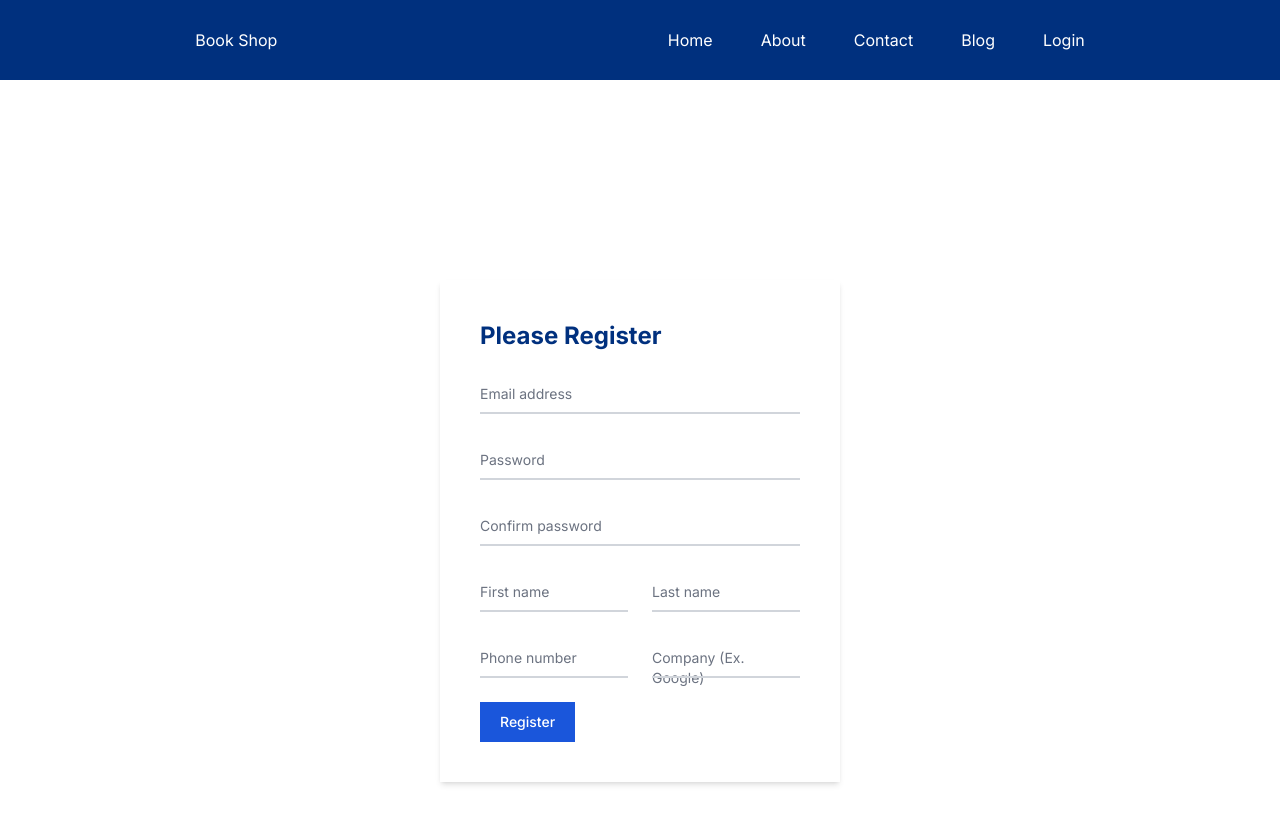
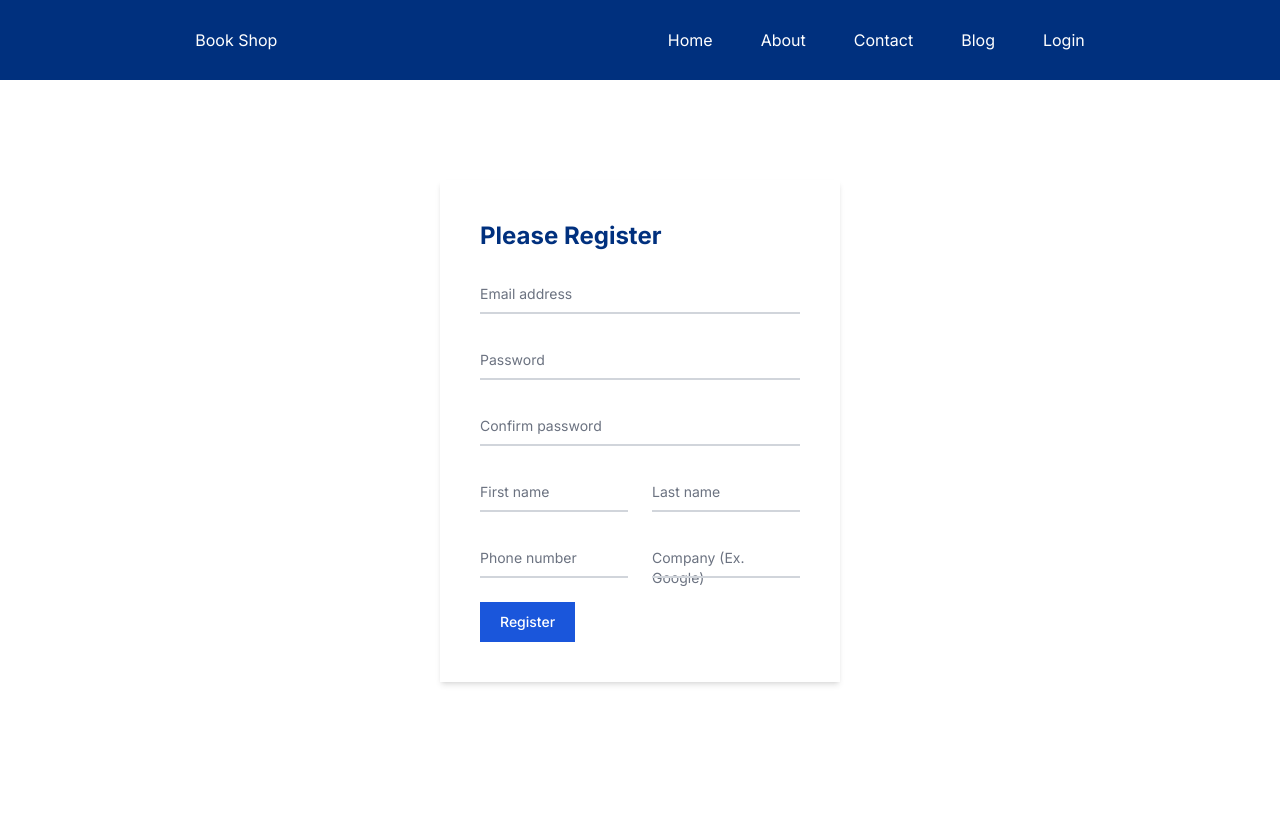
Before and after one commit to anupamapan9/book-hut-client, a React (Create React App) app: page /register in a window 1280 px wide. Shown: the top 824 px of the page. After the commit the page ends 800 px from the top, so only its background shows below. Built offline with nearby package versions, Linux system fonts and the light colour scheme; no server answers.

Commit message:
register function done

```diff
--- a/package.json
+++ b/package.json
@@ -11,6 +11,7 @@
     "react": "^18.1.0",
     "react-dom": "^18.1.0",
     "react-firebase-hooks": "^5.0.3",
+    "react-hot-toast": "^2.2.0",
     "react-icons": "^4.3.1",
     "react-router-dom": "^6.3.0",
     "react-scripts": "5.0.1",
--- a/src/App.js
+++ b/src/App.js
@@ -1,14 +1,16 @@
-import logo from './logo.svg';
 import './App.css';
 import Header from './Pages/Home/sheared/Header/Header';
 import { Route, Routes } from 'react-router-dom';
 import Home from './Pages/Home/Home/Home';
 import Login from './Pages/Login/Login';
 import Register from './Pages/Register/Register';
+import { Toaster } from 'react-hot-toast';
 
 function App() {
   return (
     <div>
+      <Toaster
+        position="bottom-center" />
       <Header></Header>
 
       <Routes>
--- a/src/Pages/Home/sheared/Header/Header.js
+++ b/src/Pages/Home/sheared/Header/Header.js
@@ -1,6 +1,10 @@
 import React, { useState } from 'react';
+import { useAuthState } from 'react-firebase-hooks/auth';
 import { Link } from 'react-router-dom';
+import auth from '../../../../firebase.init';
+import { signOut } from 'firebase/auth';
 import './Header.css'
+import toast from 'react-hot-toast';
 const Header = () => {
     const [navActive, setNavActive] = useState("nav-menu")
     const [toggleIcon, setToggleIcon] = useState('nav-toggler')
@@ -13,6 +17,10 @@ const Header = () => {
             ? setToggleIcon('nav-toggler toggle') :
             setToggleIcon('nav-toggler')
     }
+    const [user, loading, error] = useAuthState(auth);
+    if (error) {
+        toast.error(error.message)
+    }
     return (
         <nav className='nav sticky top-0'>
             <Link to="/" className='nav_brand'>
@@ -23,7 +31,12 @@ const Header = () => {
                 <li className='nav-link'><Link to='#'>About</Link></li>
                 <li className='nav-link'><Link to='#'>Contact</Link></li>
                 <li className='nav-link'><Link to='#'>Blog</Link></li>
-                <li className='nav-link'><Link to='/login'>Login</Link></li>
+                {
+                    !user ? <li className='nav-link'><Link to='/login'>Login</Link></li>
+                        : <button onClick={() => signOut(auth)}>Logout</button>
+                }
+
+
             </ul>
             <div onClick={navToggler} className={toggleIcon}>
                 <div className='line1'></div>
--- a/src/Pages/Register/Register.js
+++ b/src/Pages/Register/Register.js
@@ -1,40 +1,65 @@
 import React from 'react';
+import toast from 'react-hot-toast';
+import { useCreateUserWithEmailAndPassword } from 'react-firebase-hooks/auth';
+import auth from '../../firebase.init';
+const Register = () => {
 
-const Register = () => {
+    const [
+        createUserWithEmailAndPassword,
+        user,
+        loading,
+        error,
+    ] = useCreateUserWithEmailAndPassword(auth);
+    const handelCreateUser = e => {
+        e.preventDefault();
+        const email = e.target.email.value;
+        const password = e.target.password.value;
+        const confirmPassword = e.target.confirmPassword.value;
+        if (password === confirmPassword) {
+            createUserWithEmailAndPassword(email, password);
+
+        } else {
+            toast.error('Password Did Not Match')
+        }
+        if (error) {
+            toast.error(error.message)
+        }
+    }
     return (
-        <div className='w-[300px] md:w-[400px] mx-auto my-[200px]'>
+        <div className='w-[300px] md:w-[400px] mx-auto my-[100px]'>
 
-            <form className='shadow-md p-10' autoComplete='off'>
+
+            <form onSubmit={handelCreateUser} className='shadow-md p-10' autoComplete='off'>
                 <h1 className='mb-5 text-[#00307E] font-bold text-2xl'>Please Register</h1>
                 <div className="relative z-0 w-full mb-6 group">
-                    <input type="email" name="floating_email" className="block py-2.5 px-0 w-full text-sm text-gray-900 bg-transparent border-0 border-b-2 border-gray-300 appearance-none dark:text-white dark:border-gray-600 dark:focus:border-blue-500 focus:outline-none focus:ring-0 focus:border-blue-600 peer" placeholder=" " required />
+                    <input type="email" name="email" className="block py-2.5 px-0 w-full text-sm text-gray-900 bg-transparent border-0 border-b-2 border-gray-300 appearance-none dark:text-white dark:border-gray-600 dark:focus:border-blue-500 focus:outline-none focus:ring-0 focus:border-blue-600 peer" placeholder=" " required />
                     <label htmlFor="floating_email" className="peer-focus:font-medium absolute text-sm text-gray-500 dark:text-gray-400 duration-300 transform -translate-y-6 scale-75 top-3 -z-10 origin-[0] peer-focus:left-0 peer-focus:text-blue-600 peer-focus:dark:text-blue-500 peer-placeholder-shown:scale-100 peer-placeholder-shown:translate-y-0 peer-focus:scale-75 peer-focus:-translate-y-6">Email address</label>
                 </div>
                 <div className="relative z-0 w-full mb-6 group">
-                    <input type="password" name="floating_password" id="floating_password" className="block py-2.5 px-0 w-full text-sm text-gray-900 bg-transparent border-0 border-b-2 border-gray-300 appearance-none dark:text-white dark:border-gray-600 dark:focus:border-blue-500 focus:outline-none focus:ring-0 focus:border-blue-600 peer" placeholder=" " required />
+                    <input type="password" name="password" id="floating_password" className="block py-2.5 px-0 w-full text-sm text-gray-900 bg-transparent border-0 border-b-2 border-gray-300 appearance-none dark:text-white dark:border-gray-600 dark:focus:border-blue-500 focus:outline-none focus:ring-0 focus:border-blue-600 peer" placeholder=" " required />
                     <label htmlFor="floating_password" className="peer-focus:font-medium absolute text-sm text-gray-500 dark:text-gray-400 duration-300 transform -translate-y-6 scale-75 top-3 -z-10 origin-[0] peer-focus:left-0 peer-focus:text-blue-600 peer-focus:dark:text-blue-500 peer-placeholder-shown:scale-100 peer-placeholder-shown:translate-y-0 peer-focus:scale-75 peer-focus:-translate-y-6">Password</label>
                 </div>
                 <div className="relative z-0 w-full mb-6 group">
-                    <input type="password" name="repeat_password" id="floating_repeat_password" className="block py-2.5 px-0 w-full text-sm text-gray-900 bg-transparent border-0 border-b-2 border-gray-300 appearance-none dark:text-white dark:border-gray-600 dark:focus:border-blue-500 focus:outline-none focus:ring-0 focus:border-blue-600 peer" placeholder=" " required />
+                    <input type="password" name="confirmPassword" id="floating_repeat_password" className="block py-2.5 px-0 w-full text-sm text-gray-900 bg-transparent border-0 border-b-2 border-gray-300 appearance-none dark:text-white dark:border-gray-600 dark:focus:border-blue-500 focus:outline-none focus:ring-0 focus:border-blue-600 peer" placeholder=" " required />
                     <label htmlFor="floating_repeat_password" className="peer-focus:font-medium absolute text-sm text-gray-500 dark:text-gray-400 duration-300 transform -translate-y-6 scale-75 top-3 -z-10 origin-[0] peer-focus:left-0 peer-focus:text-blue-600 peer-focus:dark:text-blue-500 peer-placeholder-shown:scale-100 peer-placeholder-shown:translate-y-0 peer-focus:scale-75 peer-focus:-translate-y-6">Confirm password</label>
                 </div>
                 <div className="grid xl:grid-cols-2 xl:gap-6">
                     <div className="relative z-0 w-full mb-6 group">
-                        <input type="text" name="floating_first_name" id="floating_first_name" className="block py-2.5 px-0 w-full text-sm text-gray-900 bg-transparent border-0 border-b-2 border-gray-300 appearance-none dark:text-white dark:border-gray-600 dark:focus:border-blue-500 focus:outline-none focus:ring-0 focus:border-blue-600 peer" placeholder=" " required />
+                        <input type="text" name="floating_first_name" id="floating_first_name" className="block py-2.5 px-0 w-full text-sm text-gray-900 bg-transparent border-0 border-b-2 border-gray-300 appearance-none dark:text-white dark:border-gray-600 dark:focus:border-blue-500 focus:outline-none focus:ring-0 focus:border-blue-600 peer" placeholder=" " />
                         <label htmlFor="floating_first_name" className="peer-focus:font-medium absolute text-sm text-gray-500 dark:text-gray-400 duration-300 transform -translate-y-6 scale-75 top-3 -z-10 origin-[0] peer-focus:left-0 peer-focus:text-blue-600 peer-focus:dark:text-blue-500 peer-placeholder-shown:scale-100 peer-placeholder-shown:translate-y-0 peer-focus:scale-75 peer-focus:-translate-y-6">First name</label>
                     </div>
                     <div className="relative z-0 w-full mb-6 group">
-                        <input type="text" name="floating_last_name" id="floating_last_name" className="block py-2.5 px-0 w-full text-sm text-gray-900 bg-transparent border-0 border-b-2 border-gray-300 appearance-none dark:text-white dark:border-gray-600 dark:focus:border-blue-500 focus:outline-none focus:ring-0 focus:border-blue-600 peer" placeholder=" " required />
+                        <input type="text" name="floating_last_name" id="floating_last_name" className="block py-2.5 px-0 w-full text-sm text-gray-900 bg-transparent border-0 border-b-2 border-gray-300 appearance-none dark:text-white dark:border-gray-600 dark:focus:border-blue-500 focus:outline-none focus:ring-0 focus:border-blue-600 peer" placeholder=" " />
                         <label htmlFor="floating_last_name" className="peer-focus:font-medium absolute text-sm text-gray-500 dark:text-gray-400 duration-300 transform -translate-y-6 scale-75 top-3 -z-10 origin-[0] peer-focus:left-0 peer-focus:text-blue-600 peer-focus:dark:text-blue-500 peer-placeholder-shown:scale-100 peer-placeholder-shown:translate-y-0 peer-focus:scale-75 peer-focus:-translate-y-6">Last name</label>
                     </div>
                 </div>
                 <div className="grid xl:grid-cols-2 xl:gap-6">
                     <div className="relative z-0 w-full mb-6 group">
-                        <input type="tel" name="floating_phone" id="floating_phone" className="block py-2.5 px-0 w-full text-sm text-gray-900 bg-transparent border-0 border-b-2 border-gray-300 appearance-none dark:text-white dark:border-gray-600 dark:focus:border-blue-500 focus:outline-none focus:ring-0 focus:border-blue-600 peer" placeholder=" " required />
+                        <input type="tel" name="floating_phone" id="floating_phone" className="block py-2.5 px-0 w-full text-sm text-gray-900 bg-transparent border-0 border-b-2 border-gray-300 appearance-none dark:text-white dark:border-gray-600 dark:focus:border-blue-500 focus:outline-none focus:ring-0 focus:border-blue-600 peer" placeholder=" " />
                         <label htmlFor="floating_phone" className="peer-focus:font-medium absolute text-sm text-gray-500 dark:text-gray-400 duration-300 transform -translate-y-6 scale-75 top-3 -z-10 origin-[0] peer-focus:left-0 peer-focus:text-blue-600 peer-focus:dark:text-blue-500 peer-placeholder-shown:scale-100 peer-placeholder-shown:translate-y-0 peer-focus:scale-75 peer-focus:-translate-y-6">Phone number </label>
                     </div>
                     <div className="relative z-0 w-full mb-6 group">
-                        <input type="text" name="floating_company" id="floating_company" className="block py-2.5 px-0 w-full text-sm text-gray-900 bg-transparent border-0 border-b-2 border-gray-300 appearance-none dark:text-white dark:border-gray-600 dark:focus:border-blue-500 focus:outline-none focus:ring-0 focus:border-blue-600 peer" placeholder=" " required />
+                        <input type="text" name="floating_company" id="floating_company" className="block py-2.5 px-0 w-full text-sm text-gray-900 bg-transparent border-0 border-b-2 border-gray-300 appearance-none dark:text-white dark:border-gray-600 dark:focus:border-blue-500 focus:outline-none focus:ring-0 focus:border-blue-600 peer" placeholder=" " />
                         <label htmlFor="floating_company" className="peer-focus:font-medium absolute text-sm text-gray-500 dark:text-gray-400 duration-300 transform -translate-y-6 scale-75 top-3 -z-10 origin-[0] peer-focus:left-0 peer-focus:text-blue-600 peer-focus:dark:text-blue-500 peer-placeholder-shown:scale-100 peer-placeholder-shown:translate-y-0 peer-focus:scale-75 peer-focus:-translate-y-6">Company (Ex. Google)</label>
                     </div>
                 </div>
```
Also changed, not shown: 1 other file (tests, documents, lock files or other folders).
